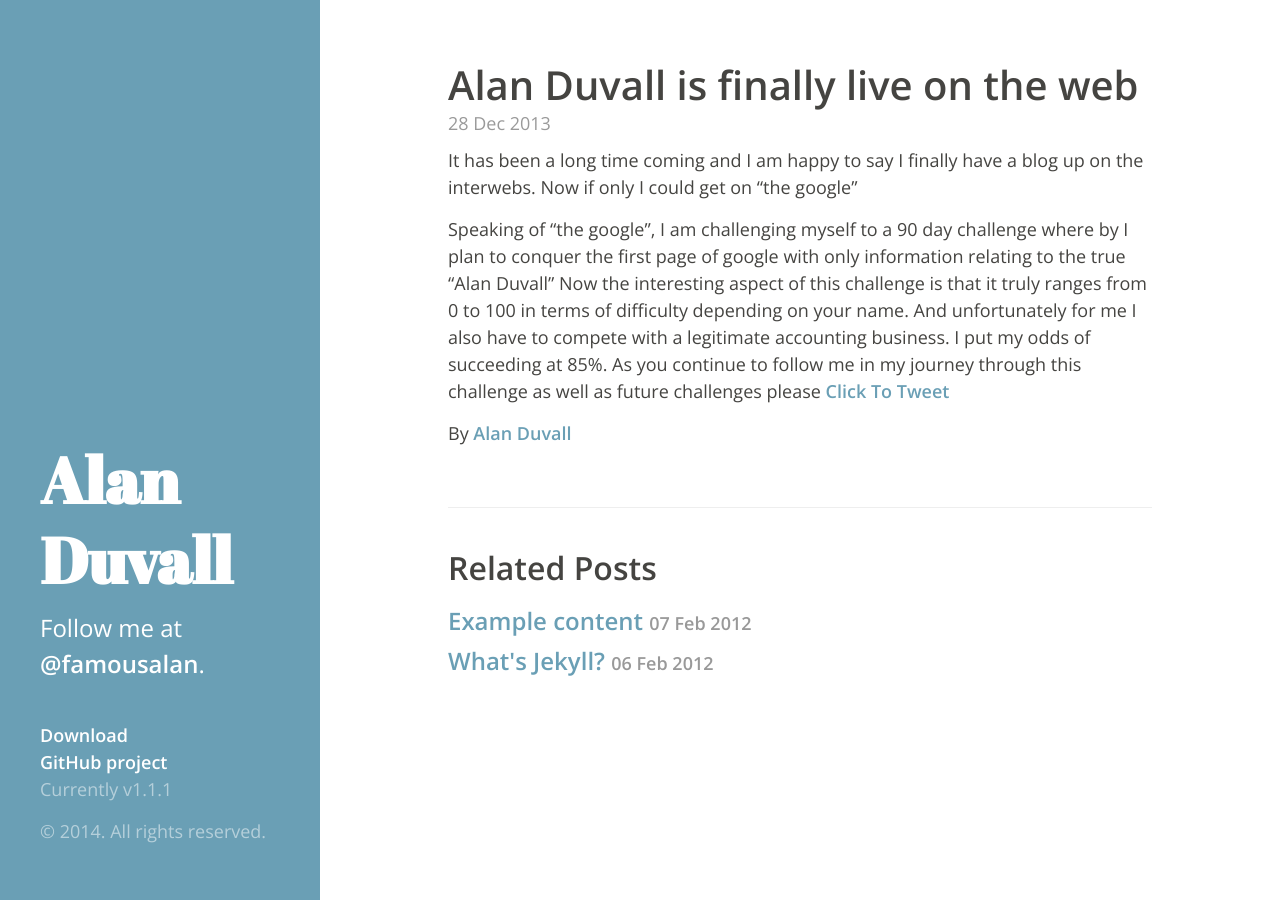
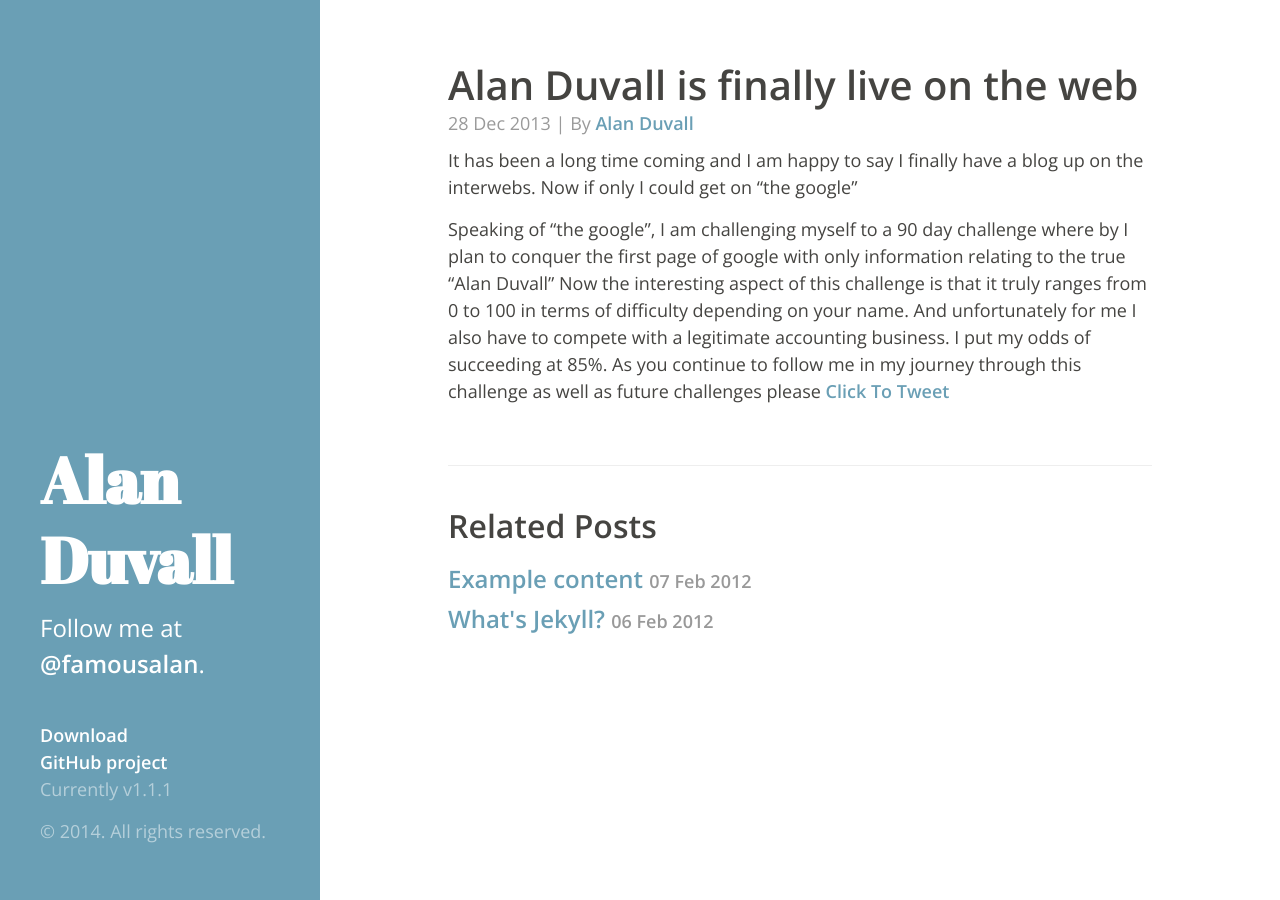
Before and after one commit to alanduvall/alanduvall.github.io, a Jekyll site: the page built from _posts/2013-12-28-hello-world.md, in a window 1280 px wide. Built offline with Jekyll 4.4.1, drawn with Linux system fonts in a browser that asks for light colours.

Commit message:
author fix

```diff
--- a/_layouts/post.html
+++ b/_layouts/post.html
@@ -4,9 +4,9 @@
 
 <div class="post">
   <h1>{{ page.title }}</h1>
-  <span class="post-date">{{ page.date | date_to_string }}</span>
+  <span class="post-date">{{ page.date | date_to_string }} |  By <a href="https://plus.google.com/107386700887407648809?rel=author">Alan Duvall</a></span>
   {{ content }}
-  By <a href="https://plus.google.com/107386700887407648809 rel=author">Alan Duvall</a>
+
 </div>
 
 <div class="related">
```
